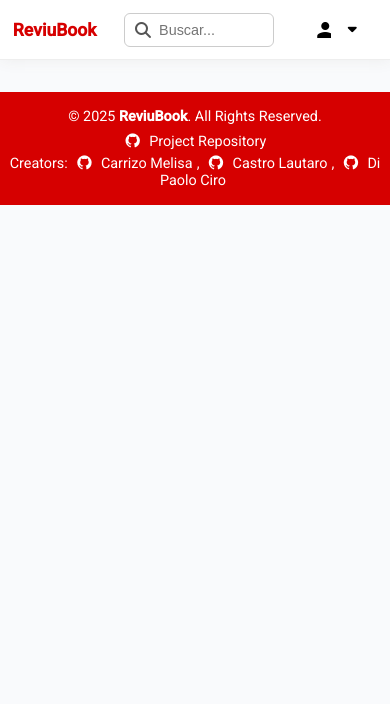
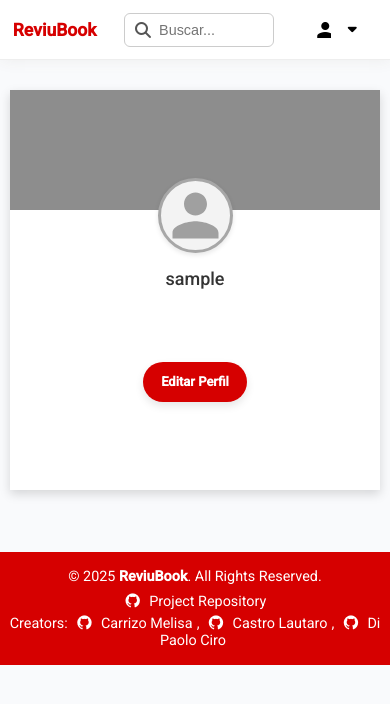
Before and after one commit to Melisa-Carrizo/ReviuBook, an Angular app: page /profile in a window 390 px wide. Before the commit this address led to /. Shown: the top 704 px of the page. Built offline with nearby package versions, Linux system fonts and the light colour scheme; sample sign-in values are in the browser's storage.

Commit message:
created page userProfile and guard

```diff
--- a/src/app/app.config.ts
+++ b/src/app/app.config.ts
@@ -5,6 +5,7 @@ import { routes } from './app.routes';
 import { provideHttpClient, withFetch, withInterceptors } from '@angular/common/http';
 import { BookService } from './core/services/book-service';
 import { authInterceptor } from './core/services/interceptor/auth-interceptor';
+import { authGuard } from './core/guards/auth-guard';
 
 export const appConfig: ApplicationConfig = {
   providers: [
@@ -15,9 +16,7 @@ export const appConfig: ApplicationConfig = {
     {provide: BookService},
     provideZoneChangeDetection({ eventCoalescing: true }),
     provideRouter(routes, withComponentInputBinding()),
-
-    // AÑADE ESTA LÍNEA CLAVE: Registra el interceptor
-    provideHttpClient(withInterceptors([authInterceptor]))
-
+    provideHttpClient(withInterceptors([authInterceptor])),
+    { provide: authGuard, useValue: authGuard }
   ]
 };
--- a/src/app/app.routes.ts
+++ b/src/app/app.routes.ts
@@ -1,9 +1,12 @@
 import { Routes } from '@angular/router';
 import { BookSheetComponent } from './pages/booksheet/book-sheet/book-sheet';
 import { HomeComponent } from './pages/home/home-component/home-component';
+import { UserProfile } from './pages/userProfile/user-profile/user-profile';
+import { authGuard } from './core/guards/auth-guard';
 
 export const routes: Routes = [
     {path:'', redirectTo:'home', pathMatch:'full'},
     {path:'home', component:HomeComponent},
-    {path: 'libro/:id', component: BookSheetComponent}
+    {path: 'libro/:id', component: BookSheetComponent},
+    {path: 'profile', component: UserProfile, canActivate: [authGuard]}
 ];
--- /dev/null
+++ b/src/app/core/guards/auth-guard.ts
@@ -0,0 +1,15 @@
+import { inject } from '@angular/core';
+import { CanActivateFn, Router } from '@angular/router';
+import { ApiConnectionAuth } from '../services/auth-service';
+
+export const authGuard: CanActivateFn = (route, state) => {
+  const authService = inject(ApiConnectionAuth);
+  const router = inject(Router);
+
+  if (authService.isLoggedIn()) {
+    return true;
+  } else {
+    router.navigate(['/home']);
+    return false;
+  }
+};
--- /dev/null
+++ b/src/app/pages/userProfile/user-profile/user-profile.css
@@ -0,0 +1,187 @@
+:root {
+  --primary-red: #d00000;
+  --light-text: #888;
+  --toolbar-text-color: #333;
+  --secondary-gray: #f5f5f5;
+
+  --bg-color-white: #F9FAFC;
+  --line-gray: #ECECEC;
+  --main-red: #d60000;
+  --darker-red: #b00000;
+  --gray-filter: #f5f5f5;
+  --text-gray: #666;
+  --bg-gray: #cccbcb;
+}
+
+.control-icon {
+  color: var(--toolbar-text-color);
+  cursor: pointer;
+  font-size: 20px;
+}
+
+.welcome-message {
+  font-size: 14px;
+  color: var(--toolbar-text-color);
+  font-weight: 500;
+}
+
+/* ----------------------------------- */
+/* --- MAIN CONTENT (PROFILE VIEW) --- */
+/* ----------------------------------- */
+.main-content-profile {
+  display: flex;
+  justify-content: center;
+  padding-top: 50px;
+  padding-bottom: 50px;
+}
+
+.profile-card {
+  width: 80%;
+  max-width: 1000px;
+  min-height: 400px;
+  box-shadow: 0 4px 10px rgba(0, 0, 0, 0.15) !important;
+  padding: 0;
+  position: relative;
+  overflow: visible;
+  border-radius: 4px;
+  background-color: white;
+  display: flex;
+  flex-direction: column;
+  justify-content: space-between; /* permite colocar el botón al fondo */
+}
+
+/* 1. BANNER */
+.profile-banner {
+  width: 100%;
+  height: 160px;
+  background-color: #8d8d8d;
+  border-radius: 4px 4px 0 0;
+}
+
+/* 2. INFO DEL USUARIO */
+.user-info-header {
+  display: flex;
+  align-items: center;
+  position: absolute;
+  top: 130px;
+  left: 30px;
+}
+
+/* 3. AVATAR */
+.profile-avatar-wrapper {
+  width: 100px;
+  height: 100px;
+  border-radius: 50%;
+  background-color: #f3f3f3;
+  border: 3px solid #a7a7a7;
+  box-shadow: 0 2px 5px rgba(0, 0, 0, 0.1);
+  display: flex;
+  align-items: center;
+  justify-content: center;
+  margin-right: 20px;
+  fill: #a0a0a0;
+}
+
+.user-name-display {
+  font-size: 24px;
+  font-weight: 500;
+  color: #333;
+  margin: 0;
+}
+
+/* 4. BOTÓN DE EDITAR PERFIL */
+.edit-profile-button {
+  position: absolute;
+  top: 21vh;
+  right: 5vh;
+  border: none;
+  border-radius: 25px;
+  background-color: var(--main-red);
+  color: white;
+  padding: 8px 20px;
+  line-height: 1.5;
+  text-transform: capitalize;
+  font-weight: 600;
+  font-size: 15px;
+  cursor: pointer;
+  box-shadow: 0 4px 8px rgba(0, 0, 0, 0.1);
+  transition: background-color 0.3s ease-in-out, box-shadow 0.3s ease-in-out;
+}
+
+.edit-profile-button:hover {
+  background-color: var(--darker-red);
+  box-shadow: 0 6px 12px rgba(0, 0, 0, 0.2);
+}
+
+.profile-details {
+  padding: 60px 30px 30px 30px;
+  margin-top: 50px;
+}
+
+/* ------------------------------ */
+/* --- RESPONSIVE DESIGN --- */
+/* ------------------------------ */
+
+
+/* Celulares */
+@media (max-width: 600px) {
+  .main-content-profile {
+    padding: 30px 10px;
+  }
+
+  .profile-card {
+    width: 100%;
+    border-radius: 0;
+    box-shadow: none;
+    display: flex;
+    flex-direction: column;
+    align-items: center;
+    position: relative;
+  }
+
+  .profile-banner {
+    height: 120px;
+    border-radius: 0;
+  }
+
+  .user-info-header {
+    position: relative;
+    top: -40px;
+    left: 0;
+    flex-direction: column;
+    align-items: center;
+    justify-content: center;
+    width: 100%;
+    text-align: center;
+  }
+
+  .profile-avatar-wrapper {
+    width: 75px;
+    height: 75px;
+    margin: 0 auto 10px auto;
+  }
+
+  .user-name-display {
+    font-size: 18px;
+    text-align: center;
+    margin-top: 5px;
+  }
+
+  /* Botón centrado al fondo */
+  .edit-profile-button {
+    position: relative;
+    margin: 25px auto 20px auto;
+    top: 0;
+    right: 0;
+    font-size: 13px;
+    padding: 7px 18px;
+    display: block;
+    align-self: center;
+  }
+
+  .profile-details {
+    padding: 30px 15px 20px 15px;
+    margin-top: 10px;
+    width: 100%;
+  }
+}
--- /dev/null
+++ b/src/app/pages/userProfile/user-profile/user-profile.html
@@ -0,0 +1,33 @@
+
+<!-- Contenido principal: Tarjeta de perfil -->
+<div class="main-content-profile">
+  <mat-card class="profile-card">
+
+    <!-- Banner de Perfil (El área gris de la imagen) -->
+    <div class="profile-banner"></div>
+
+    <!-- Contenedor del avatar y nombre de usuario -->
+    <div class="user-info-header">
+
+        <div class="profile-avatar-wrapper">
+    <!-- SVG de perfil genérico que llena el círculo -->
+    <svg viewBox="0 0 24 24">
+        <path d="M12 12c2.21 0 4-1.79 4-4s-1.79-4-4-4-4 1.79-4 4 1.79 4 4 4zm0 2c-2.67 0-8 1.34-8 4v2h16v-2c0-2.66-5.33-4-8-4z"/>
+    </svg>
+</div>
+
+        <!-- Nombre de usuario -->
+        <h2 class="user-name-display">{{ currentUser()?.username || 'user.name' }}</h2>
+    </div>
+
+
+    <!-- Botón de "editar perfil" enmarcado -->
+    <button mat-button class="edit-profile-button">
+      editar perfil
+    </button>
+
+    <div class="profile-details">
+      <!-- Aquí iría el resto del contenido del perfil -->
+    </div>
+  </mat-card>
+</div>
--- /dev/null
+++ b/src/app/pages/userProfile/user-profile/user-profile.ts
@@ -0,0 +1,42 @@
+import { Component, inject, signal, computed } from '@angular/core';
+import { CommonModule } from '@angular/common'; // Necesario en standalone
+
+// --- IMPORTS DE ANGULAR MATERIAL ---
+import { MatToolbarModule } from '@angular/material/toolbar';
+import { MatIconModule } from '@angular/material/icon';
+import { MatFormFieldModule } from '@angular/material/form-field';
+import { MatInputModule } from '@angular/material/input';
+import { MatCardModule } from '@angular/material/card';
+import { MatListModule } from '@angular/material/list';
+import { MatDividerModule } from '@angular/material/divider';
+import { MatButtonModule } from '@angular/material/button';
+import { ApiConnectionAuth } from '../../../core/services/auth-service';
+
+// --- Otros servicios (ej. AuthService) ---
+// ... otros imports de modelos o servicios ..
+
+@Component({
+  selector: 'app-user-profile',
+  imports: [
+    CommonModule,
+    // Angular Material Modules
+    MatToolbarModule,
+    MatIconModule,
+    MatFormFieldModule,
+    MatInputModule,
+    MatCardModule,
+    MatListModule,
+    MatDividerModule,
+    MatButtonModule
+   ],
+  templateUrl: './user-profile.html',
+  styleUrl: './user-profile.css',
+})
+export class UserProfile {
+
+  private authService = inject(ApiConnectionAuth);
+
+  // Acceso al Signal del usuario para el binding en el HTML
+  currentUser = this.authService.currentUser;
+
+}
```
